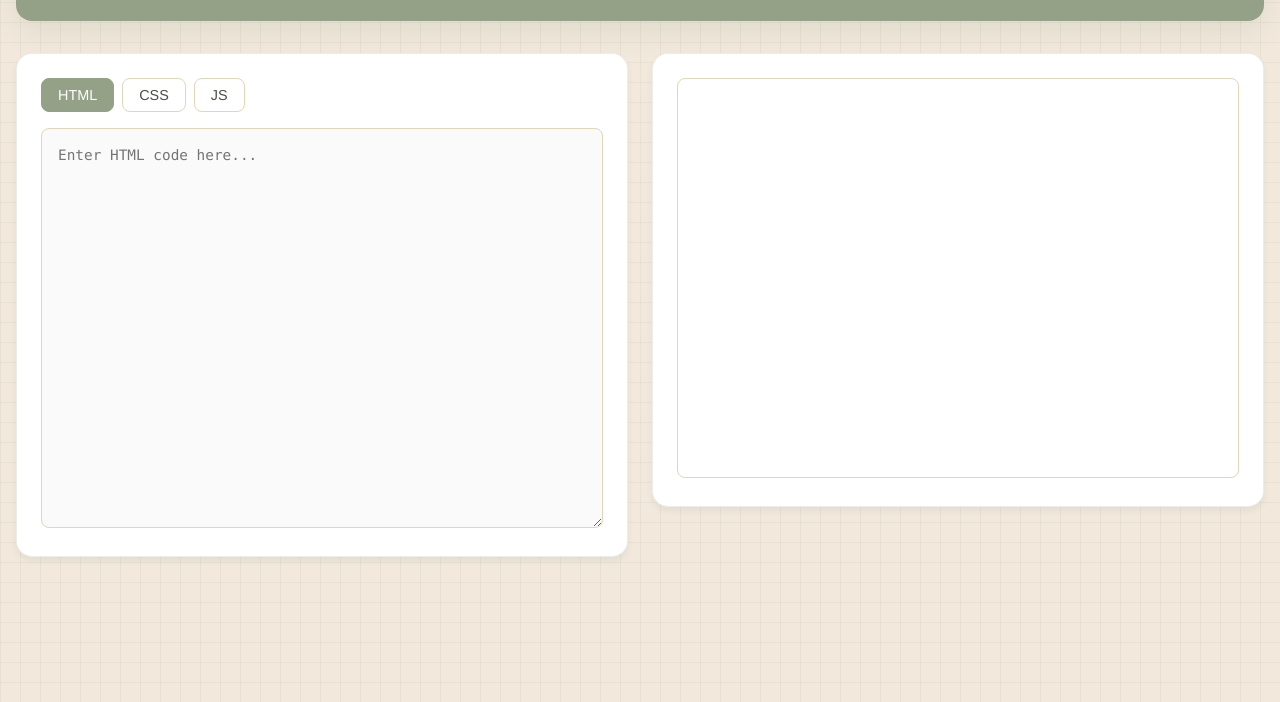
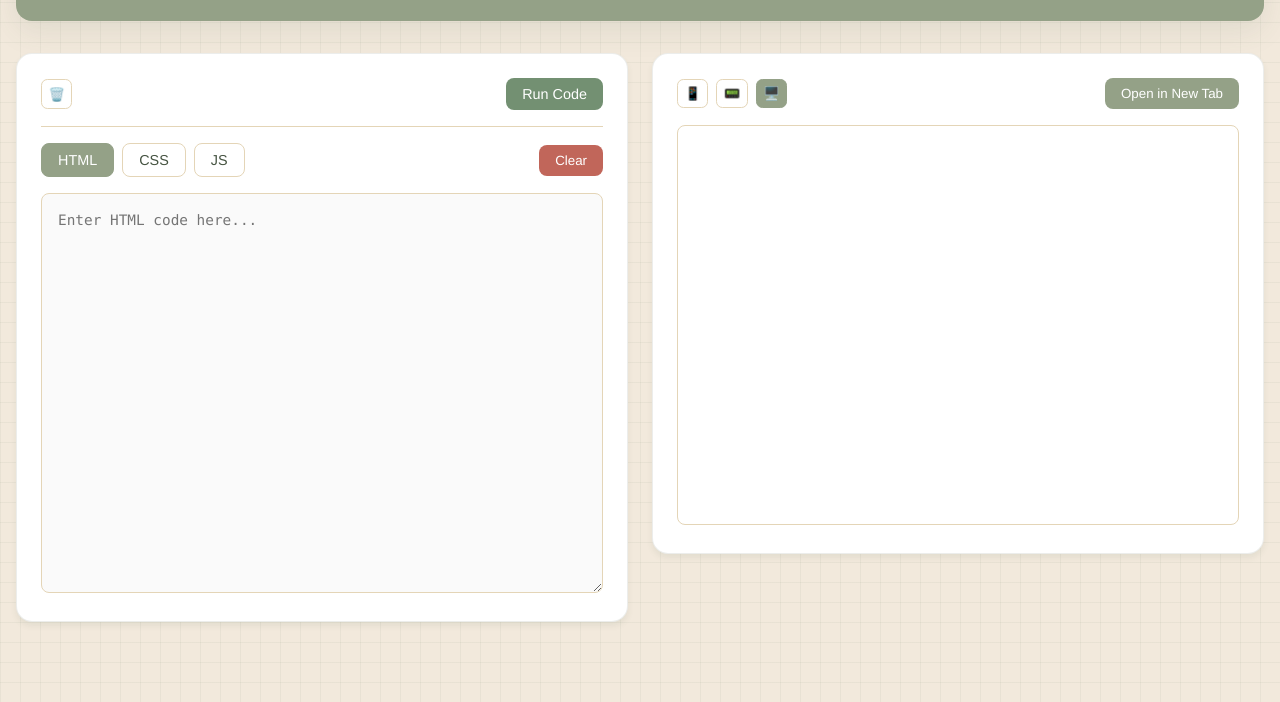
Before and after one commit to Aurora-291/Online-IDE, a plain HTML site: page index.html in a window 1280 px wide. Shown: the part 98-800 px from the top of the page. Drawn offline with Linux system fonts and the light colour scheme.

Commit message:
Core UI components and structure

```diff
--- a/index.html
+++ b/index.html
@@ -13,10 +13,27 @@
                 <h1>Online IDE</h1>
                 <p>A powerful environment for web development</p>
             </div>
+            <div class="header-controls">
+                <div class="theme-switcher">
+                    <button class="theme-btn light active">Light</button>
+                    <button class="theme-btn dark">Dark</button>
+                </div>
+            </div>
         </header>
 
         <div class="editor-container">
             <div class="code-panel">
+                <div class="panel-header">
+                    <div class="editor-controls">
+                        <button class="control-btn" onclick="clearCode()" title="Clear Code">
+                            <span class="icon">🗑️</span>
+                        </button>
+                    </div>
+                    <div class="action-buttons">
+                        <button class="action-btn run-btn" onclick="runCode()">Run Code</button>
+                    </div>
+                </div>
+
                 <div class="tabs-container">
                     <div class="tabs">
                         <button class="tab active" onclick="switchTab('html')">
@@ -29,6 +46,7 @@
                             <span class="file-icon js-icon">JS</span>
                         </button>
                     </div>
+                    <button class="clear-btn" onclick="clearCode()">Clear</button>
                 </div>
 
                 <div id="html-editor" class="editor active">
@@ -45,6 +63,14 @@
             </div>
 
             <div class="preview-panel">
+                <div class="preview-controls">
+                    <div class="view-controls">
+                        <button class="view-btn mobile" onclick="setPreviewMode('mobile')" title="Mobile View">📱</button>
+                        <button class="view-btn tablet" onclick="setPreviewMode('tablet')" title="Tablet View">📟</button>
+                        <button class="view-btn desktop active" onclick="setPreviewMode('desktop')" title="Desktop View">🖥️</button>
+                    </div>
+                    <button class="open-tab-btn" onclick="openInNewTab()">Open in New Tab</button>
+                </div>
                 <div class="preview-container">
                     <iframe id="output-frame"></iframe>
                 </div>
--- a/script.js
+++ b/script.js
@@ -1,3 +1,6 @@
+let currentCode = '';
+let lastActiveTab = 'html';
+
 function switchTab(tab) {
     document.querySelectorAll('.editor').forEach(editor => {
         editor.classList.remove('active');
@@ -9,4 +12,58 @@ function switchTab(tab) {
 
     document.getElementById(`${tab}-editor`).classList.add('active');
     document.querySelector(`.tab[onclick="switchTab('${tab}')"]`).classList.add('active');
+    lastActiveTab = tab;
+
+    const editor = document.getElementById(`${tab}-code`);
+    editor.focus();
 }
+
+function runCode() {
+    const htmlCode = document.getElementById('html-code').value;
+    const cssCode = document.getElementById('css-code').value;
+    const jsCode = document.getElementById('js-code').value;
+
+    const combinedCode = htmlCode.replace('</head>',
+        `<style>${cssCode}</style></head>`).replace('</body>',
+        `<script>${jsCode}</script></body>`);
+
+    currentCode = combinedCode;
+
+    try {
+        const iframe = document.getElementById('output-frame');
+        const iframeDoc = iframe.contentDocument || iframe.contentWindow.document;
+
+        iframeDoc.open();
+        iframeDoc.write(combinedCode);
+        iframeDoc.close();
+    } catch (error) {
+        console.error('Error running code:', error);
+    }
+}
+
+function clearCode() {
+    const activeEditor = document.querySelector('.editor.active textarea');
+    if (activeEditor) {
+        activeEditor.value = '';
+        runCode();
+    }
+}
+
+function openInNewTab() {
+    const newTab = window.open();
+    newTab.document.write(currentCode);
+    newTab.document.close();
+}
+
+function setPreviewMode(mode) {
+    const container = document.querySelector('.preview-container');
+    const viewBtns = document.querySelectorAll('.view-btn');
+
+    container.className = 'preview-container ' + mode;
+    viewBtns.forEach(btn => {
+        btn.classList.remove('active');
+        if (btn.classList.contains(mode)) {
+            btn.classList.add('active');
+        }
+    });
+}
--- a/style.css
+++ b/style.css
@@ -8,6 +8,18 @@
     --leaf: #739072;
     --active-tab: var(--sage);
     --tab-hover: #A8B39D;
+    --error: #ff4444;
+    --success: #4CAF50;
+    --warning: #ff9800;
+    --code-text: #2a2a2a;
+}
+
+[data-theme="dark"] {
+    --cream: #1a1a1a;
+    --forest: #e0e0e0;
+    --sand: #333333;
+    --stone: #666666;
+    --sage: #739072;
 }
 
 * {
@@ -49,6 +61,32 @@ body {
     text-align: left;
 }
 
+.header-controls {
+    display: flex;
+    gap: 1rem;
+    align-items: center;
+}
+
+.theme-switcher {
+    display: flex;
+    gap: 0.5rem;
+}
+
+.theme-btn {
+    padding: 0.4rem 0.8rem;
+    border: none;
+    border-radius: 0.5rem;
+    background: rgba(255, 255, 255, 0.2);
+    color: var(--cream);
+    cursor: pointer;
+    transition: all 0.3s ease;
+}
+
+.theme-btn.active {
+    background: rgba(255, 255, 255, 0.3);
+    font-weight: 500;
+}
+
 .editor-container {
     display: grid;
     gap: 1.5rem;
@@ -70,6 +108,25 @@ body {
     transition: all 0.3s ease;
     border: 1px solid rgba(70, 84, 66, 0.1);
     height: fit-content;
+}
+
+.panel-header {
+    display: flex;
+    justify-content: space-between;
+    align-items: center;
+    margin-bottom: 1rem;
+    padding-bottom: 1rem;
+    border-bottom: 1px solid var(--sand);
+}
+
+.editor-controls {
+    display: flex;
+    gap: 0.5rem;
+}
+
+.action-buttons {
+    display: flex;
+    gap: 0.5rem;
 }
 
 .tabs-container {
@@ -126,7 +183,7 @@ textarea {
     line-height: 1.5;
     resize: vertical;
     background: #FAFAFA;
-    color: #2a2a2a;
+    color: var(--code-text);
     transition: all 0.3s ease;
 }
 
@@ -136,6 +193,100 @@ textarea:focus {
     box-shadow: 0 0 0 2px rgba(148, 161, 135, 0.1);
 }
 
+.preview-container {
+    position: relative;
+    transition: all 0.3s ease;
+    width: 100%;
+}
+
+.preview-container.mobile {
+    width: 375px;
+    margin: 0 auto;
+}
+
+.preview-container.tablet {
+    width: 768px;
+    margin: 0 auto;
+}
+
+.preview-container.desktop {
+    width: 100%;
+}
+
+.preview-controls {
+    display: flex;
+    justify-content: space-between;
+    align-items: center;
+    width: 100%;
+    margin-bottom: 1rem;
+}
+
+.view-controls {
+    display: flex;
+    gap: 0.5rem;
+}
+
+.control-btn, .view-btn {
+    padding: 0.4rem;
+    background: transparent;
+    border: 1px solid var(--sand);
+    border-radius: 0.4rem;
+    color: var(--forest);
+    cursor: pointer;
+    transition: all 0.2s ease;
+}
+
+.control-btn:hover, .view-btn:hover {
+    background: var(--sand);
+    color: var(--forest);
+}
+
+.view-btn.active {
+    background: var(--active-tab);
+    color: white;
+    border-color: var(--active-tab);
+}
+
+.action-btn {
+    padding: 0.5rem 1rem;
+    border: none;
+    border-radius: 0.5rem;
+    font-weight: 500;
+    cursor: pointer;
+    transition: all 0.3s ease;
+    font-size: 0.9rem;
+}
+
+.run-btn {
+    background: var(--leaf);
+    color: white;
+}
+
+.clear-btn {
+    background: var(--terra);
+    color: white;
+    padding: 0.5rem 1rem;
+    border: none;
+    border-radius: 0.5rem;
+    cursor: pointer;
+    transition: all 0.3s ease;
+}
+
+.open-tab-btn {
+    background: var(--sage);
+    color: white;
+    padding: 0.5rem 1rem;
+    border: none;
+    border-radius: 0.5rem;
+    cursor: pointer;
+    transition: all 0.3s ease;
+}
+
+button:hover {
+    transform: translateY(-1px);
+    filter: brightness(1.1);
+}
+
 #output-frame {
     width: 100%;
     height: 400px;
```
